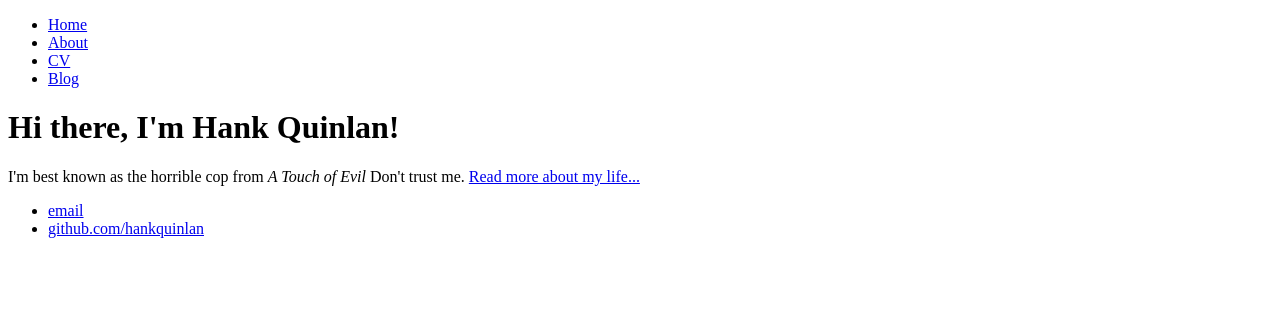
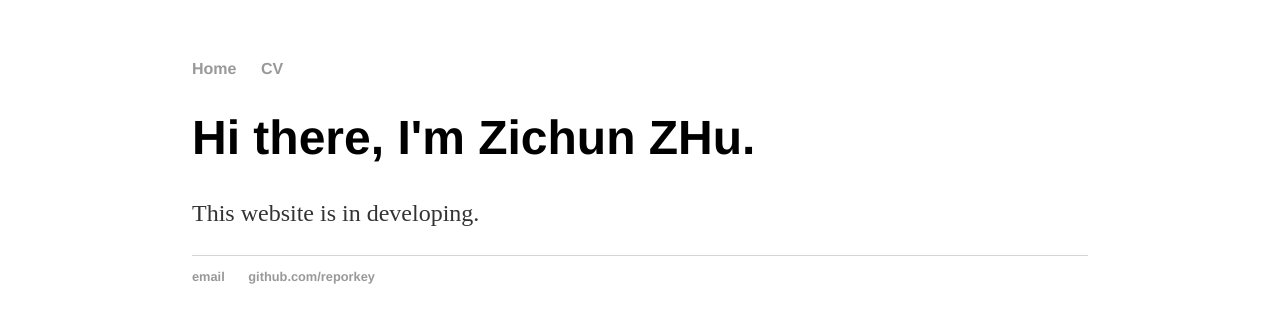
Before and after one commit to reporkey/reporkey.github.io, a Jekyll site: the page built from index.html, in a window 1280 px wide. Shown: the top 323 px of the page. Built offline with Jekyll 4.4.1, drawn with Linux system fonts in a browser that asks for light colours.

Commit message:
add css, google analysis

```diff
--- a/_config.yml
+++ b/_config.yml
@@ -1,2 +1,2 @@
-name: Hank Quinlan, Horrible Cop
+name: Zichun ZHu
 markdown: kramdown
--- a/_layouts/default.html
+++ b/_layouts/default.html
@@ -1,5 +1,5 @@
 <!DOCTYPE html>
-	<html>
+		<html>
 		<head>
 			<title>{{ page.title }}</title>
 			<!-- link to main stylesheet -->
@@ -9,9 +9,7 @@
 			<nav>
 	    		<ul>
 	        		<li><a href="/">Home</a></li>
-		        	<li><a href="/about">About</a></li>
 	        		<li><a href="/cv">CV</a></li>
-	        		<li><a href="/blog">Blog</a></li>
 	    		</ul>
 			</nav>
 			<div class="container">
@@ -21,8 +19,8 @@
 			</div><!-- /.container -->
 			<footer>
 	    		<ul>
-	        		<li><a href="mailto:hankquinlanhub@gmail.com">email</a></li>
-	        		<li><a href="https://github.com/hankquinlan">github.com/hankquinlan</a></li>
+	        		<li><a href="mailto:zhuzichunhogan@gmail.com">email</a></li>
+	        		<li><a href="https://github.com/reporkey">github.com/reporkey</a></li>
 				</ul>
 			</footer>
 		</body>
--- /dev/null
+++ b/css/main.css
@@ -0,0 +1,43 @@
+body {
+    margin: 60px auto;
+    width: 70%;
+}
+nav ul, footer ul {
+    font-family:'Helvetica', 'Arial', 'Sans-Serif';
+    padding: 0px;
+    list-style: none;
+    font-weight: bold;
+}
+nav ul li, footer ul li {
+    display: inline;
+    margin-right: 20px;
+}
+a {
+    text-decoration: none;
+    color: #999;
+}
+a:hover {
+    text-decoration: underline;
+}
+h1 {
+    font-size: 3em;
+    font-family:'Helvetica', 'Arial', 'Sans-Serif';
+}
+p {
+    font-size: 1.5em;
+    line-height: 1.4em;
+    color: #333;
+}
+footer {
+    border-top: 1px solid #d5d5d5;
+    font-size: .8em;
+}
+
+ul.posts {
+    margin: 20px auto 40px;
+    font-size: 1.5em;
+}
+
+ul.posts li {
+    list-style: none;
+}
--- a/index.html
+++ b/index.html
@@ -1,8 +1,8 @@
 ---
 layout: default
-title: Hank Quinlan, Horrible Cop
+title: Zichun Zhu Personal Website
 ---
 <div class="blurb">
-	<h1>Hi there, I'm Hank Quinlan!</h1>
-	<p>I'm best known as the horrible cop from <em>A Touch of Evil</em> Don't trust me. <a href="/about">Read more about my life...</a></p>
+	<h1>Hi there, I'm Zichun ZHu.</h1>
+	<p>This website is in developing.
 </div><!-- /.blurb -->
```
Also changed, not shown: _includes/analytics.html (added, +8 -0 lines).
